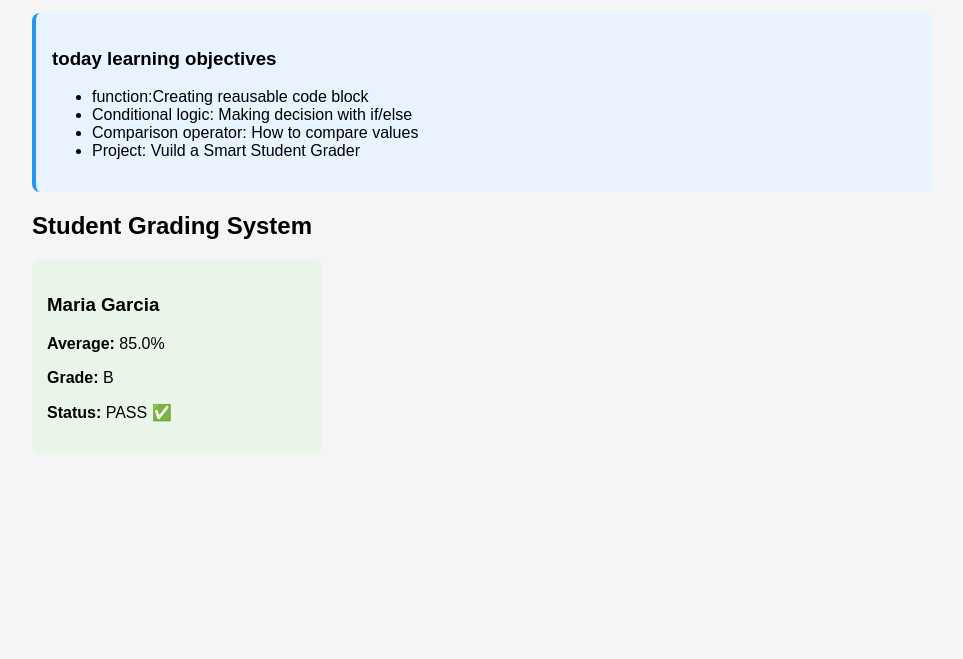
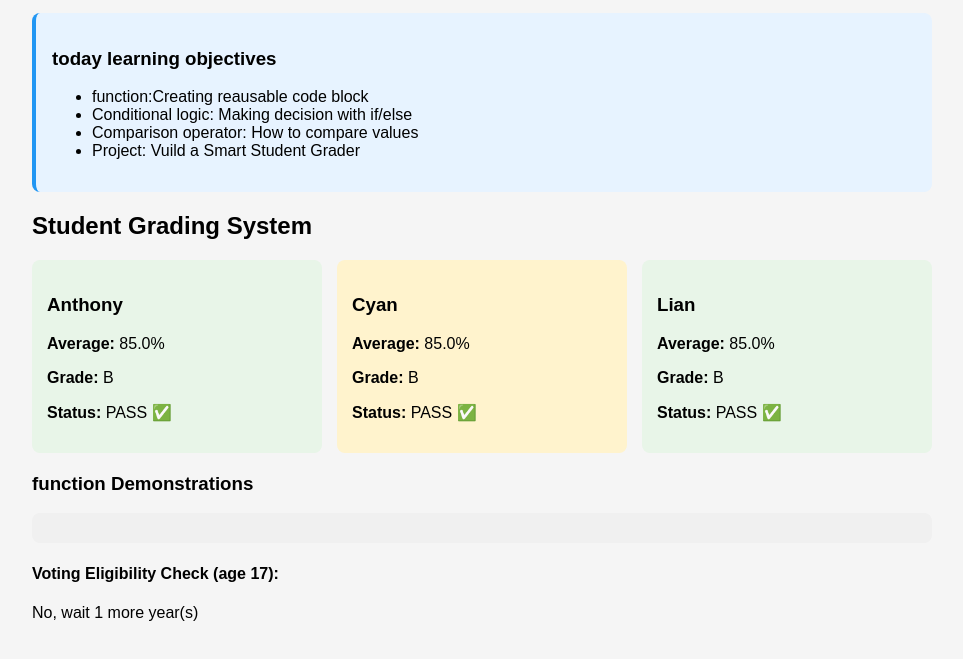
Before and after one commit to Co3code/javascript-learning, a plain HTML site: page day2/index.html in a window 1280 px wide. Shown: the part 121-780 px from the top of the page, without its empty margins (158-1121 px from the left). Drawn offline with Linux system fonts and the light colour scheme.

Commit message:
displaying result

```diff
--- a/day2/script.js
+++ b/day2/script.js
@@ -35,17 +35,17 @@ function greetByName(studentName) {
 }
 
 console.log("=== Function with Parameters ===");
-greetByName("Maria");
-greetByName("Carlos");
-greetByName("Anna");
+greetByName("Anthony");
+greetByName("Cyan");
+greetByName("Lian");
 
 // Function with multiple parameters
 function introduceStudent(name, age, subject) {
   console.log(`Meet ${name}, who is ${age} years old and studies ${subject}`);
 }
 
-introduceStudent("John", 22, "Computer Science");
-introduceStudent("Sarah", 20, "Mathematics");
+introduceStudent("Anthony", 22, "Computer Science");
+introduceStudent("Lian", 20, "Mathematics");
 
 // ====================
 // TYPE 3: Function with Return Values
@@ -213,9 +213,9 @@ function calculateStudentGrade(studentName, mathScore, scienceScore, englishScor
 const outputElement = document.getElementById("output");
 
 // Test our functions
-const student1 = calculateStudentGrade("Maria Garcia", 85, 92, 78);
-const student2 = calculateStudentGrade("John Smith", 45, 60, 55);
-const student3 = calculateStudentGrade("Anna Johnson", 95, 88, 92);
+const student1 = calculateStudentGrade("Anthony", 85, 92, 78);
+const student2 = calculateStudentGrade("Cyan " , 45, 60, 55);
+const student3 = calculateStudentGrade("Lian", 95, 88, 92);
 
 // Test other functions
 const votingEligibility = canVote(17);
@@ -231,6 +231,27 @@ const displayContent = `
             <p><strong>Status:</strong> ${student1.status}</p>
         </div>
 
+        <div style="background: #fff3cd; padding: 15px; border-radius: 8px;">
+            <h3>${student2.name}</h3>
+            <p><strong>Average:</strong> ${student1.average}%</p>
+            <p><strong>Grade:</strong> ${student1.grade}</p>
+            <p><strong>Status:</strong> ${student1.status}</p>
+        </div>
+
+        <div style="background: #e8f5e8; padding: 15px; border-radius: 8px;">
+            <h3>${student3.name}</h3>
+            <p><strong>Average:</strong> ${student1.average}%</p>
+            <p><strong>Grade:</strong> ${student1.grade}</p>
+            <p><strong>Status:</strong> ${student1.status}</p>
+        </div>
+  </div>
+  <h3> function Demonstrations </h3>
+
+
+    <div style="background-color: #f0f0f0; padding: 15px; border-radius: 8px; margin: 15px 0;"></div>
+    <h4>Voting Eligibility Check (age 17):</h4>
+    <p>${votingEligibility}</p>
+
 
 
 
```
Also changed, not shown: day2/index.html (+0 -2 lines).
